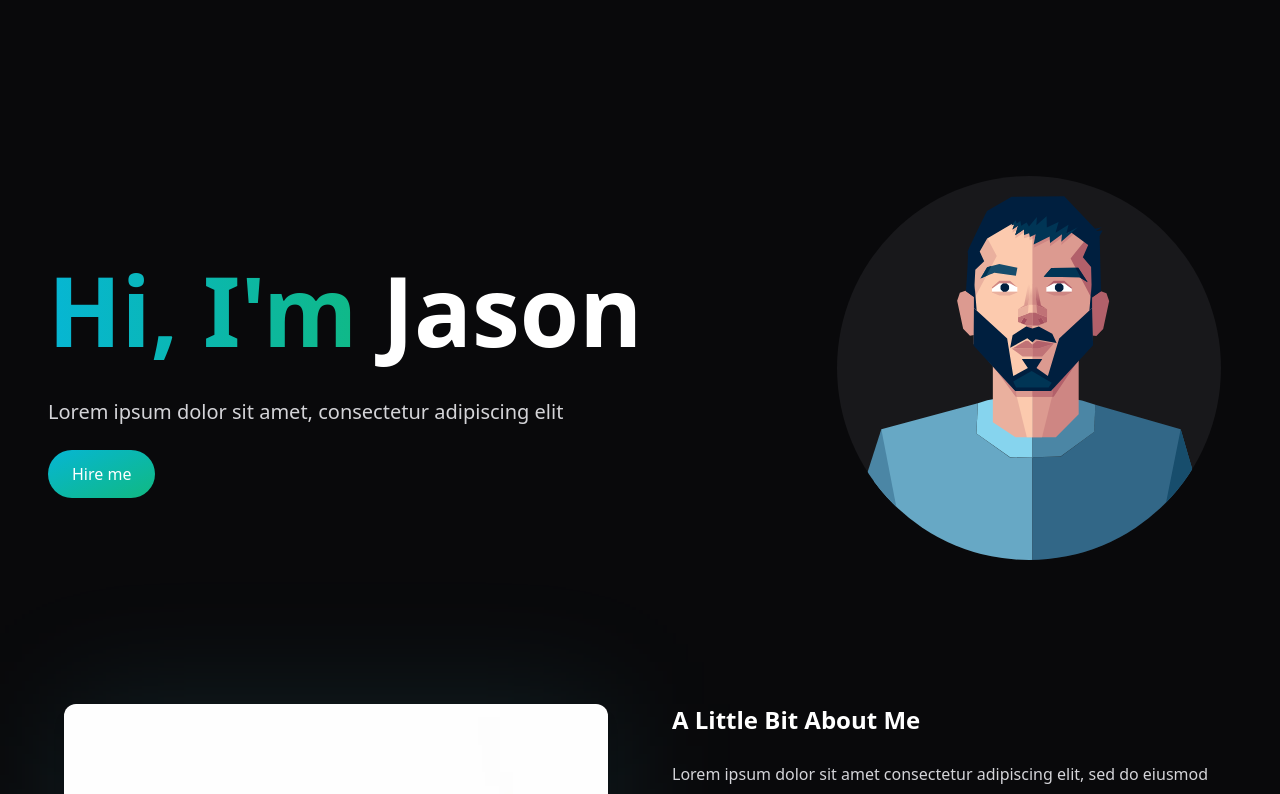
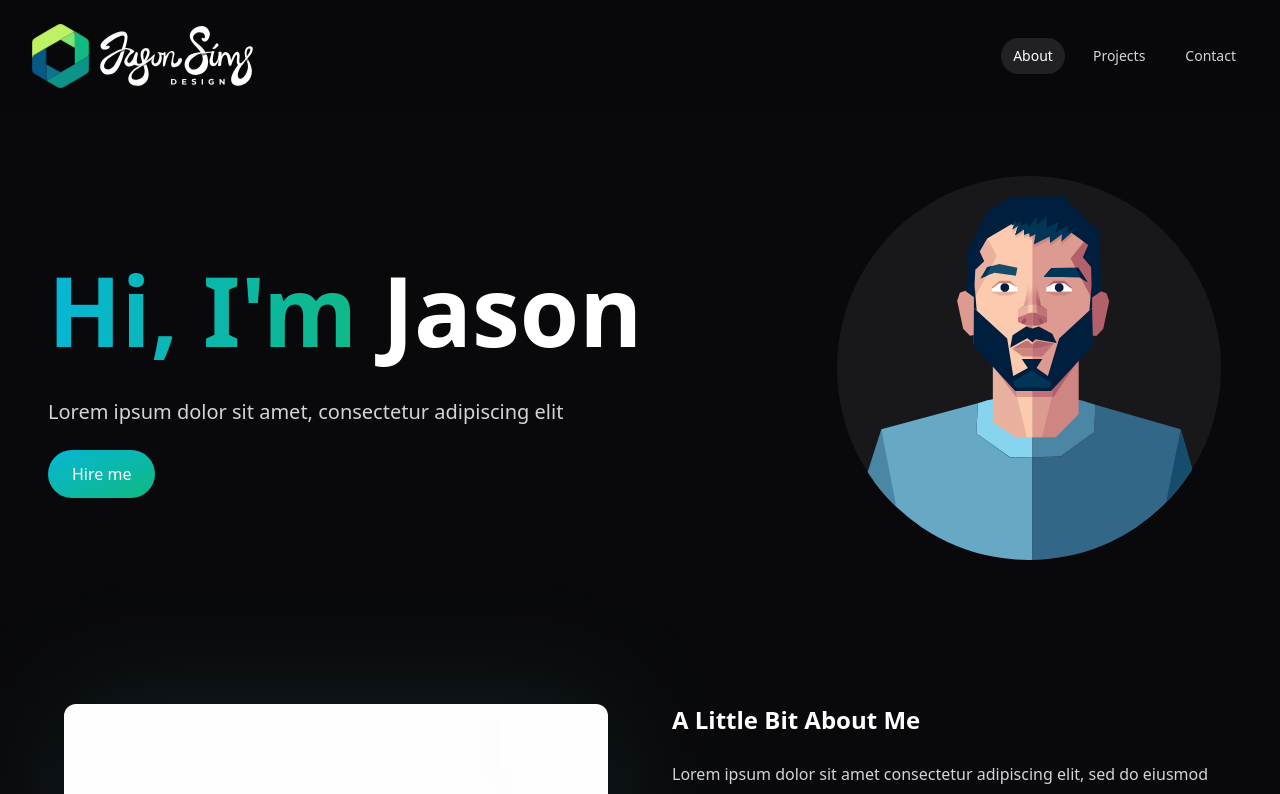
Before and after one commit to JasonMSims/jasonsimsdesign, a Vue app: page / in a window 1280 px wide. Shown: the top 794 px of the page. Built offline with nearby package versions, Linux system fonts and the light colour scheme.

Commit message:
Added Navbar and Footer sections

```diff
--- a/src/App.vue
+++ b/src/App.vue
@@ -1,5 +1,9 @@
 <template>
+  <NavbarSection />
   <RouterView />
+  <FooterSection />
 </template>
 
-<script setup lang="ts"></script>
+<script setup lang="ts">
+import { FooterSection, NavbarSection } from '@/components'
+</script>
--- /dev/null
+++ b/src/components/FooterSection.vue
@@ -0,0 +1,12 @@
+<template>
+  <footer class="z-10 border-t border-t-zinc-200/5">
+    <div class="container mx-auto flex items-center justify-between p-12">
+      <span><JsdLogo class="h-16" /></span>
+      <p class="text-sm text-zinc-500">&copy; {{ new Date().getFullYear() }} Jason Sims Design. All rights reserved.</p>
+    </div>
+  </footer>
+</template>
+
+<script setup lang="ts">
+import JsdLogo from '@/assets/images/logo.svg'
+</script>
--- /dev/null
+++ b/src/components/NavbarSection.vue
@@ -0,0 +1,66 @@
+<template>
+  <Disclosure as="nav" v-slot="{ open }" class="fixed left-0 top-0 z-10 w-full bg-zinc-950/85 bg-bottom backdrop-blur-2xl backdrop-filter">
+    <div class="mx-auto max-w-7xl px-2 sm:px-6 lg:px-8">
+      <div class="relative flex h-28 items-center justify-between">
+        <div class="absolute inset-y-0 left-0 flex items-center sm:hidden">
+          <DisclosureButton
+            class="relative inline-flex items-center justify-center rounded-md p-2 text-zinc-400 hover:text-white focus-visible:outline-none focus-visible:ring focus-visible:ring-inset focus-visible:ring-cyan-500"
+          >
+            <span class="sr-only">Open main menu</span>
+            <Bars3Icon class="h-6 w-6" aria-hidden="true" v-if="!open" />
+            <XMarkIcon class="h-6 w-6" aria-hidden="true" v-else />
+          </DisclosureButton>
+        </div>
+        <div class="flex flex-1 items-center justify-center sm:justify-between">
+          <div class="relative flex shrink-0 items-center self-stretch py-4">
+            <Logo class="h-16 w-auto" />
+          </div>
+          <div class="hidden sm:ml-6 sm:block">
+            <div class="flex space-x-4">
+              <a
+                v-for="item in navigation"
+                :key="item.name"
+                :href="item.href"
+                :class="[
+                  item.current ? 'bg-zinc-50/10 text-white' : 'text-zinc-300 hover:bg-zinc-50/25 hover:text-white',
+                  'rounded-full px-3 py-2 text-sm font-medium',
+                ]"
+                :aria-current="item.current ? 'page' : undefined"
+                >{{ item.name }}</a
+              >
+            </div>
+          </div>
+        </div>
+      </div>
+    </div>
+    <DisclosurePanel class="sm:hidden">
+      <div class="space-y-1 px-2 pb-3 pt-2">
+        <DisclosureButton
+          :href="item.href"
+          as="a"
+          v-for="(item, itemIdx) in navigation"
+          :key="itemIdx"
+          :class="[
+            item.current ? 'bg-zinc-950 text-white' : 'text-zinc-300 hover:bg-zinc-700 hover:text-white',
+            'block rounded-md px-3 py-2 text-base font-medium',
+          ]"
+          :aria-current="item.current ? 'page' : undefined"
+          >{{ item.name }}</DisclosureButton
+        >
+      </div>
+    </DisclosurePanel>
+  </Disclosure>
+</template>
+
+<script setup lang="ts">
+import { Disclosure, DisclosureButton, DisclosurePanel } from '@headlessui/vue'
+import { Bars3Icon, XMarkIcon } from '@heroicons/vue/24/outline'
+import { ref } from 'vue'
+import Logo from '@/assets/images/logo.svg'
+
+const navigation = ref([
+  { name: 'About', href: '/#about', current: true },
+  { name: 'Projects', href: '/#projects', current: false },
+  { name: 'Contact', href: '/#contact', current: false },
+])
+</script>
```
Also changed, not shown: public/logo.svg (deleted), src/assets/images/logo.svg (added).
